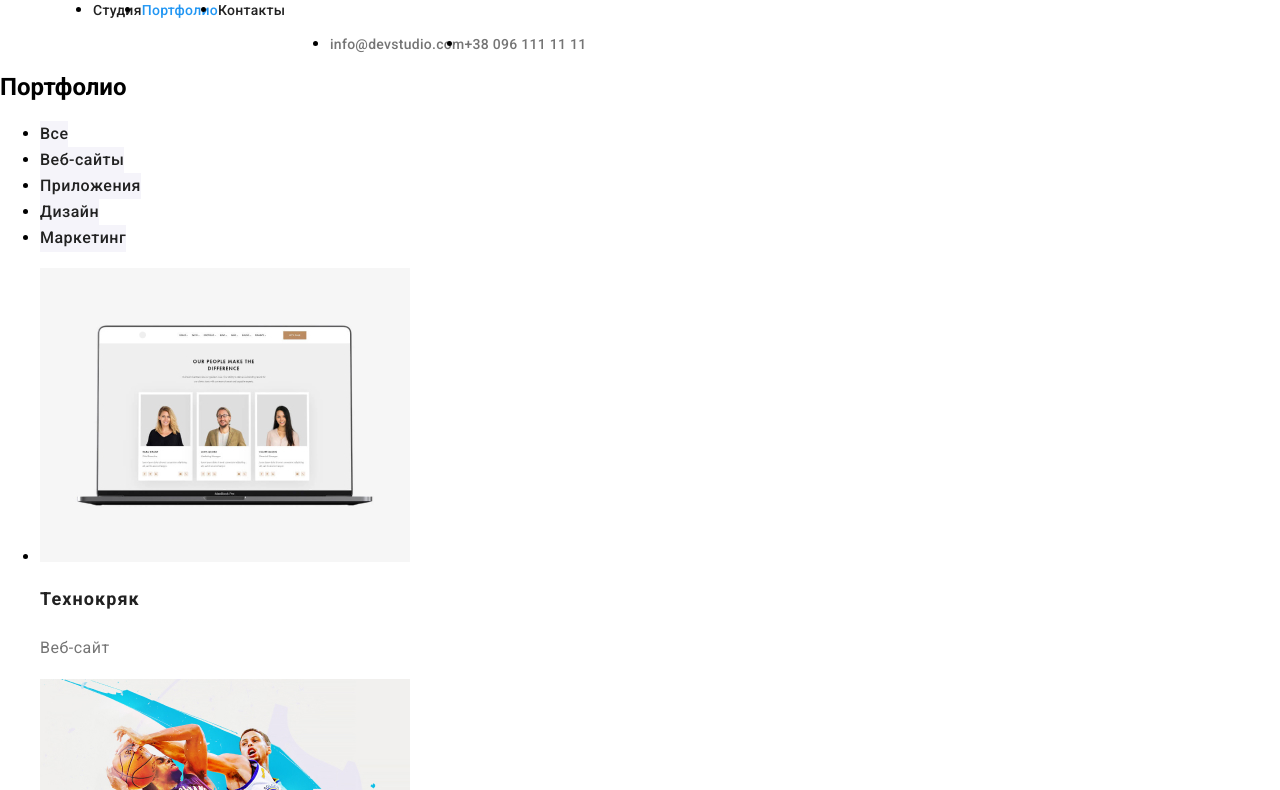
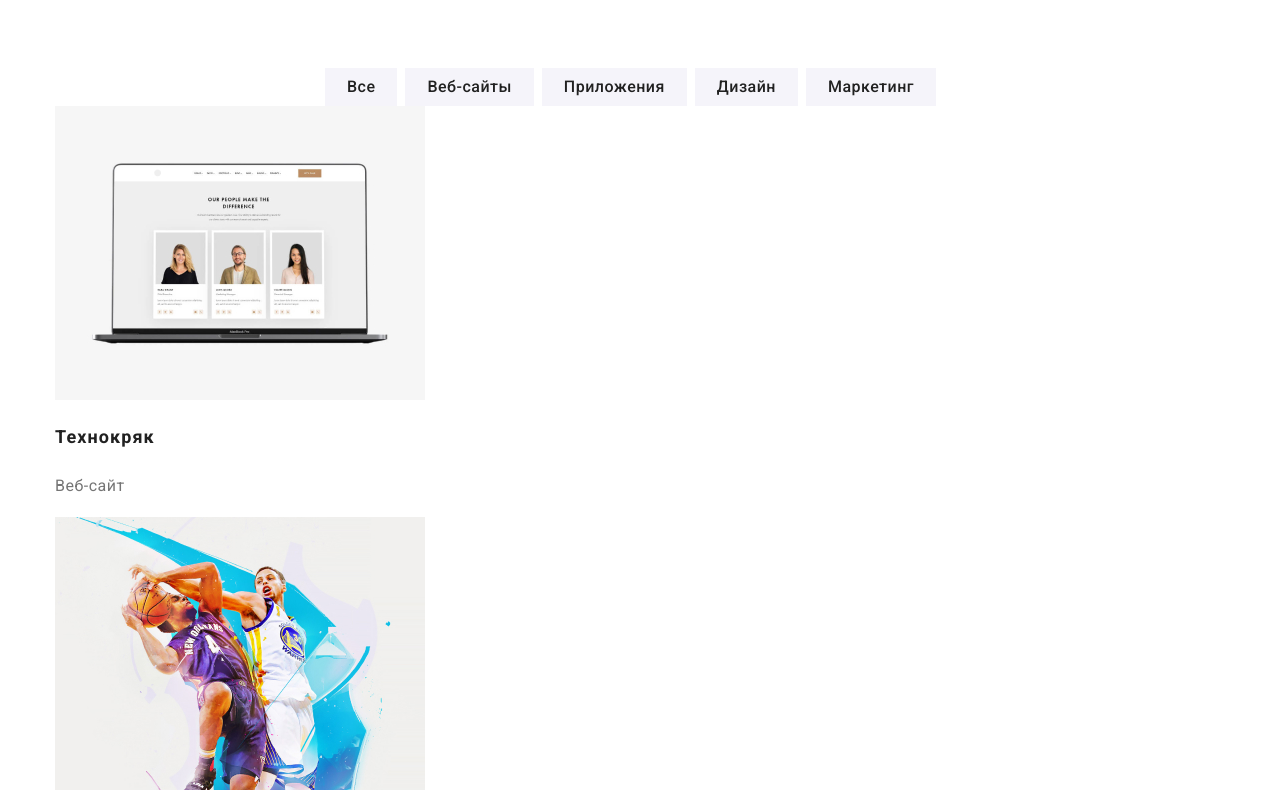
Before and after one commit to NataliiaBabych/goit-markup-hw-03, a plain HTML site: page portfolio.html in a window 1280 px wide. Shown: the part 46-836 px from the top of the page. Drawn offline with nearby package versions, Linux system fonts and the light colour scheme.

Commit message:
add flex to portfolio

```diff
--- a/css/style.css
+++ b/css/style.css
@@ -280,12 +280,23 @@ footer {
 /* portfolio list */
 /* buttons */
 button {
-    padding: 0;
+    padding: 6px 22px;
     border: none;
     font: inherit;
     color: inherit;
     background-color: transparent;
 }
+.button-list {
+    display: flex;
+    margin-top: 83px;
+    margin-left: 270px;
+    margin-right: 288px;
+}
+.button-list>.item:not(:last-child){
+    margin-right: 8px;
+}
+
+
 .portfolio button {
     color: var(--title-text-color);
     font-weight: 500;
--- a/portfolio.html
+++ b/portfolio.html
@@ -10,33 +10,34 @@
 </head>
 <body>
     <header>
-        <nav>
+        <nav class="main-nav container">
             <a class="logo" href="./index.html">Web<span class="logo-part">Studio</span></a>
-        <ul class="list-nav">
-            <li><a href="./index.html" >Студия</a></li>
-            <li><a href="#" class="current">Портфолио</a></li>
-            <li><a href="#">Контакты</a></li>
+        <ul class="list-nav list">
+            <li class="item"><a href="./index.html" >Студия</a></li>
+            <li class="item"><a href="#" class="current">Портфолио</a></li>
+            <li class="item"><a href="#">Контакты</a></li>
         </ul>
         <address>
-            <ul class="address-header">
-                <li><a href="mailto:info@devstudio.com">info@devstudio.com</a></li>
-                <li><a href="tel:+380961111111">+38 096 111 11 11</a></li>
+            <ul class="address-header list">
+                <li class="item"><a href="mailto:info@devstudio.com">info@devstudio.com</a></li>
+                <li class="item"><a href="tel:+380961111111">+38 096 111 11 11</a></li>
             </ul>
         </nav>
-
         </address>
     </header>
+
     <main>
 <section class="portfolio">
-    <h1>Портфолио</h1>
-    <ul>
-        <li><button type="button">Все</button></li>
-        <li><button type="button">Веб-сайты</button></li>
-        <li><button type="button">Приложения</button></li>
-        <li><button type="button">Дизайн</button></li>
-        <li><button type="button">Маркетинг</button></li>
+    <div class="container">
+    <!-- <h1>Портфолио</h1> -->
+    <ul class="button-list list">
+        <li class="item"><button type="button">Все</button></li>
+        <li class="item"><button type="button">Веб-сайты</button></li>
+        <li class="item"><button type="button">Приложения</button></li>
+        <li class="item"><button type="button">Дизайн</button></li>
+        <li class="item"><button type="button">Маркетинг</button></li>
     </ul>
-    <ul class="portfolio-preview">
+    <ul class="portfolio-preview list">
         <li>
             <a href="#">
                 <img src="./images/portfolio/techkriyk.jpg"  alt="Технокряк" width="370">
@@ -101,7 +102,7 @@
             </a>
         </li>
     </ul>
-
+</div>
 </section>
     </main>
     <footer>
```
Also changed, not shown: index.html (+0 -1 lines).
